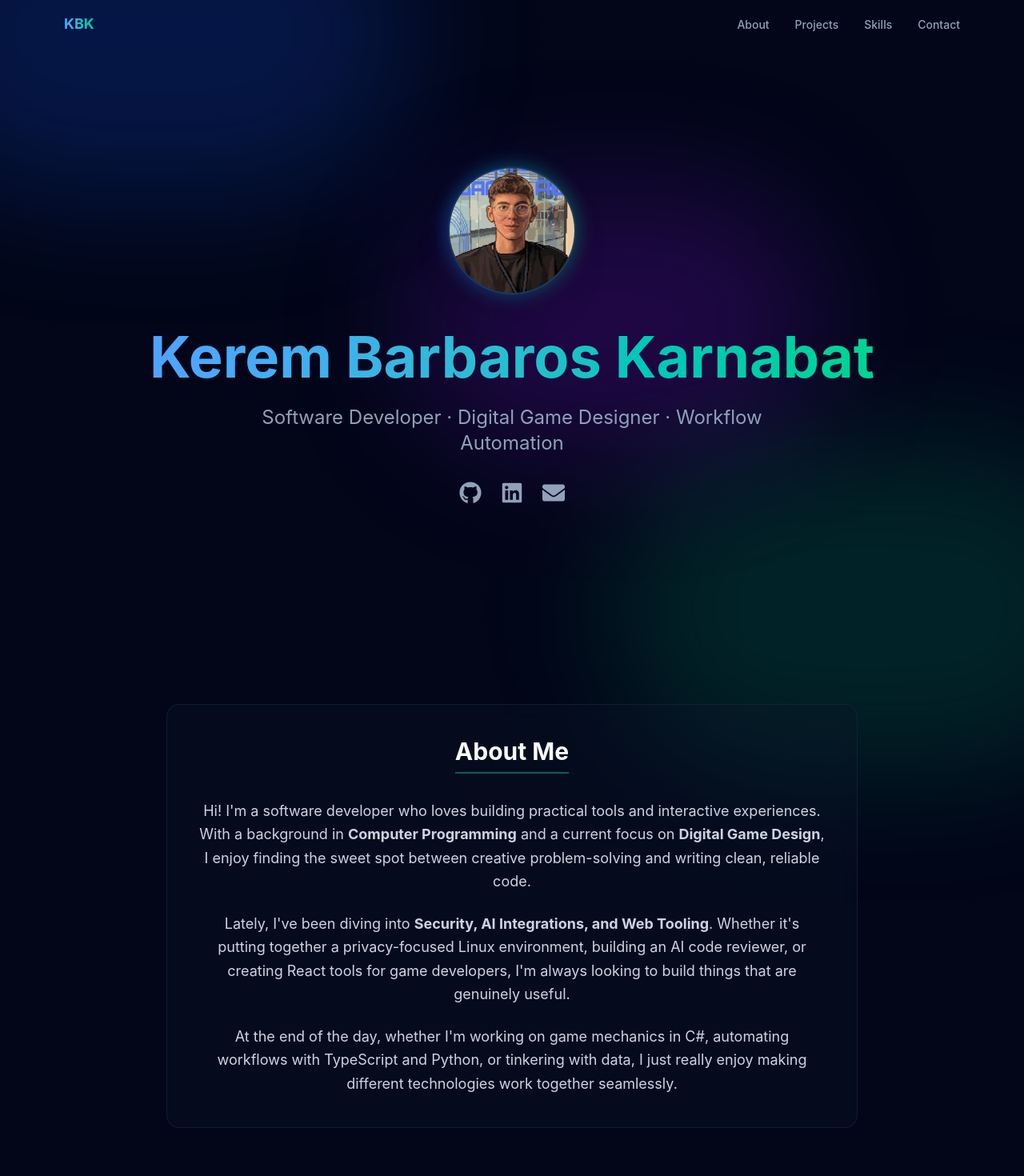
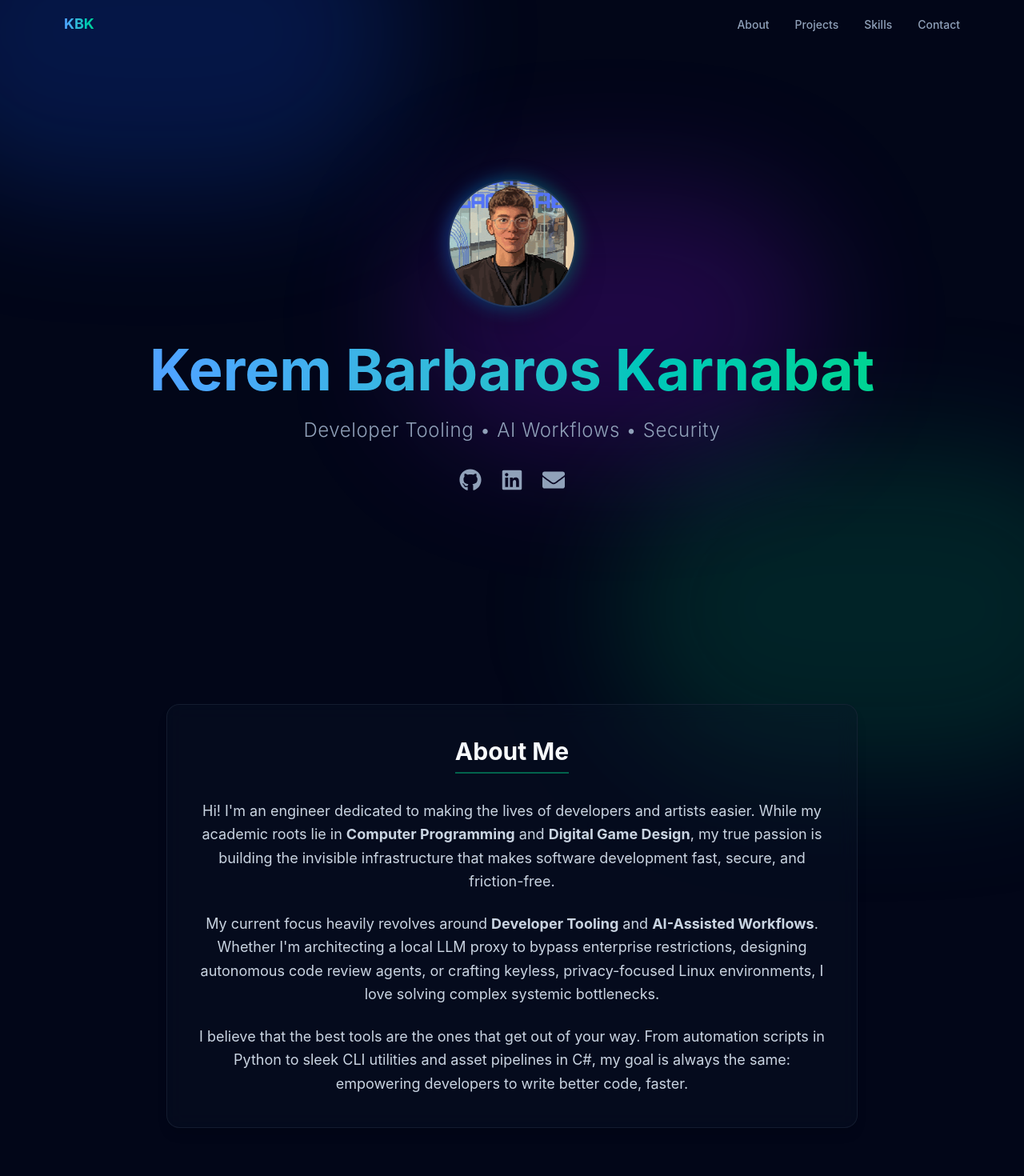
Before and after one commit to cadakerem/cadakerem.github.io, a React (Vite) app: page / in a window 1280 px wide. Shown: the top 1470 px of the page at 80% size. Built offline with nearby package versions, Linux system fonts and the light colour scheme.

Commit message:
feat: update hero and about sections for developer tooling identity

```diff
--- a/src/components/About.tsx
+++ b/src/components/About.tsx
@@ -8,18 +8,18 @@ export default function About() {
         whileInView={{ opacity: 1 }}
         viewport={{ once: true }}
         transition={{ duration: 0.8 }}
-        className="bg-slate-900/30 backdrop-blur-md p-8 md:p-10 rounded-2xl border border-slate-800/60 text-center"
+        className="bg-slate-900/30 backdrop-blur-md p-8 md:p-10 rounded-2xl border border-slate-800/60 text-center shadow-lg"
       >
         <h2 className="text-3xl font-bold mb-8 inline-block border-b-2 border-emerald-500/50 pb-2">About Me</h2>
         <div className="space-y-6 text-lg text-slate-300 leading-relaxed">
           <p>
-            Hi! I'm a software developer who loves building practical tools and interactive experiences. With a background in <strong>Computer Programming</strong> and a current focus on <strong>Digital Game Design</strong>, I enjoy finding the sweet spot between creative problem-solving and writing clean, reliable code.
+            Hi! I'm an engineer dedicated to making the lives of developers and artists easier. While my academic roots lie in <strong>Computer Programming</strong> and <strong>Digital Game Design</strong>, my true passion is building the invisible infrastructure that makes software development fast, secure, and friction-free.
           </p>
           <p>
-            Lately, I've been diving into <strong>Security, AI Integrations, and Web Tooling</strong>. Whether it's putting together a privacy-focused Linux environment, building an AI code reviewer, or creating React tools for game developers, I'm always looking to build things that are genuinely useful.
+            My current focus heavily revolves around <strong>Developer Tooling</strong> and <strong>AI-Assisted Workflows</strong>. Whether I'm architecting a local LLM proxy to bypass enterprise restrictions, designing autonomous code review agents, or crafting keyless, privacy-focused Linux environments, I love solving complex systemic bottlenecks.
           </p>
           <p>
-            At the end of the day, whether I'm working on game mechanics in C#, automating workflows with TypeScript and Python, or tinkering with data, I just really enjoy making different technologies work together seamlessly.
+            I believe that the best tools are the ones that get out of your way. From automation scripts in Python to sleek CLI utilities and asset pipelines in C#, my goal is always the same: empowering developers to write better code, faster.
           </p>
         </div>
       </motion.div>
--- a/src/components/Hero.tsx
+++ b/src/components/Hero.tsx
@@ -26,8 +26,8 @@ export default function Hero() {
         <h1 className="text-5xl md:text-7xl font-bold mb-6 bg-clip-text text-transparent bg-gradient-to-r from-blue-400 to-emerald-400">
           Kerem Barbaros Karnabat
         </h1>
-        <h2 className="text-xl md:text-2xl text-slate-400 mb-8 max-w-2xl mx-auto">
-          Software Developer · Digital Game Designer · Workflow Automation
+        <h2 className="text-xl md:text-2xl text-slate-400 mb-8 max-w-2xl mx-auto font-light tracking-wide">
+          Developer Tooling &bull; AI Workflows &bull; Security
         </h2>
 
         <div className="flex gap-6 justify-center mb-8">
@@ -52,7 +52,7 @@ export default function Hero() {
           <a
             href="mailto:kbarbaros@hotmail.com"
             className="text-slate-400 hover:text-red-400 transition-colors"
-            aria-label="E-posta gönder"
+            aria-label="E-posta gÃ¶nder"
           >
             <FaEnvelope size={28} />
           </a>
```
